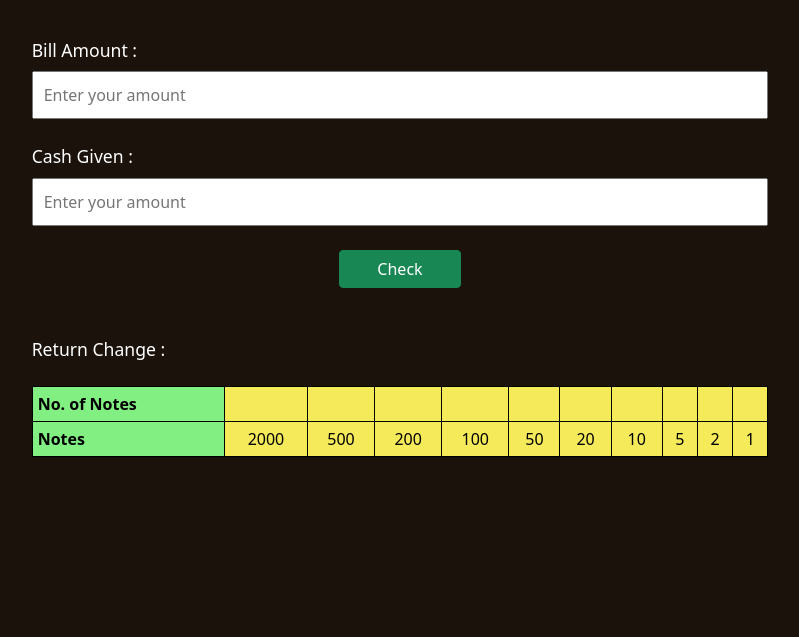
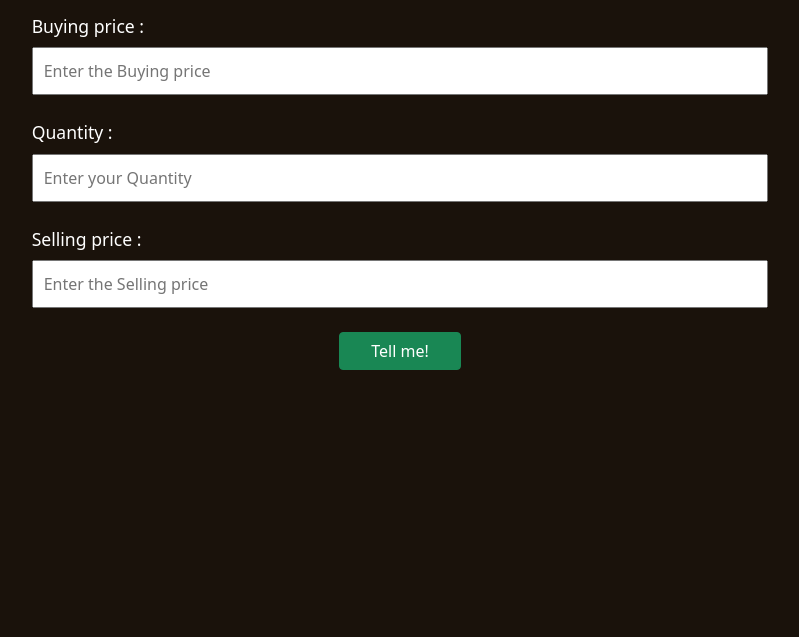
Before and after one commit to jayeshtele/Stocks-Profit-Loss-App, a plain HTML site: page index.html in a window 1280 px wide. Shown: the part 163-800 px from the top of the page, without its empty margins (240-1039 px from the left). Drawn offline with nearby package versions, Linux system fonts and the light colour scheme.

Commit message:
Update index.html

```diff
--- a/index.html
+++ b/index.html
@@ -1,59 +1,36 @@
 <!DOCTYPE html>
 <html lang="en">
+
 <head>
     <meta charset="UTF-8">
     <meta http-equiv="X-UA-Compatible" content="IE=edge">
     <meta name="viewport" content="width=device-width, initial-scale=1.0">
-    <title>Cash Register Manager App</title>
-    <link href="https://cdn.jsdelivr.net/npm/bootstrap@5.0.2/dist/css/bootstrap.min.css" rel="stylesheet" integrity="sha384-EVSTQN3/azprG1Anm3QDgpJLIm9Nao0Yz1ztcQTwFspd3yD65VohhpuuCOmLASjC" crossorigin="anonymous">
+    <title>Stocks Profit/Loss App</title>
+    <link href="https://cdn.jsdelivr.net/npm/bootstrap@5.0.2/dist/css/bootstrap.min.css" rel="stylesheet"
+        integrity="sha384-EVSTQN3/azprG1Anm3QDgpJLIm9Nao0Yz1ztcQTwFspd3yD65VohhpuuCOmLASjC" crossorigin="anonymous">
     <link rel="stylesheet" href="style.css">
 </head>
+
 <body>
     <main class="row">
 
         <div class="mx-auto col-11 col-md-8 col-xl-7 col-xxl-5 mt-5">
 
             <head>
-                <h1 class="text-center">Cash Register Manager</h1>
-                <p class="text-center mt-3">Enter the bill amount and cash given by the customer and know minimum number
-                    of notes to return.</p>
+                <h1 class="text-center">Stocks Profit/Loss App</h1>
+                <p class="text-center mt-3">Enter the Buying price, Quantity and Selling price and know the return is
+                    Profit or Loss.</p>
             </head>
 
             <section class="d-flex flex-column">
-                <label for="billAmount" class="mt-4 mb-2">Bill Amount :</label>
-                <input type="text" placeholder="Enter your amount" id="billAmount">
-                <label for="cashGiven" class="mt-4 mb-2">Cash Given :</label>
-                <input type="text" placeholder="Enter your amount" id="cashGiven" class="mb-4">
-                <button class="btn btn-success col-4 col-sm-3 col-md-3 col-xl-2 mx-auto">Check</button>
-                <label for="Return" class="mt-5 mb-4">Return Change :</label>
-                <table id="Return">
-                    <tr>
-                        <th>No. of Notes</th>
-                        <td class="NoOfnotes"></td>
-                        <td class="NoOfnotes"></td>
-                        <td class="NoOfnotes"></td>
-                        <td class="NoOfnotes"></td>
-                        <td class="NoOfnotes"></td>
-                        <td class="NoOfnotes"></td>
-                        <td class="NoOfnotes"></td>
-                        <td class="NoOfnotes"></td>
-                        <td class="NoOfnotes"></td>
-                        <td class="NoOfnotes"></td>
-                    </tr>
-                    <tr>
-                        <th>Notes</th>
-                        <td>2000</td>
-                        <td>500</td>
-                        <td>200</td>
-                        <td>100</td>
-                        <td>50</td>
-                        <td>20</td>
-                        <td>10</td>
-                        <td>5</td>
-                        <td>2</td>
-                        <td>1</td>
-                    </tr>
-                </table>
+                <label for="billAmount" class="mt-4 mb-2">Buying price :</label>
+                <input type="text" placeholder="Enter the Buying price" id="billAmount">
+                <label for="billAmount" class="mt-4 mb-2">Quantity :</label>
+                <input type="text" placeholder="Enter your Quantity" id="billAmount">
+                <label for="cashGiven" class="mt-4 mb-2">Selling price :</label>
+                <input type="text" placeholder="Enter the Selling price" id="cashGiven" class="mb-4">
+                <button class="btn btn-success col-4 col-sm-3 col-md-3 col-xl-2 mx-auto">Tell me!</button>
+                <div class="output mt-5 text-center"></div>
             </section>
 
         </div>
@@ -61,7 +38,10 @@
 
 
         <script src="script.js"></script>
-        <script src="https://cdn.jsdelivr.net/npm/bootstrap@5.0.2/dist/js/bootstrap.bundle.min.js" integrity="sha384-MrcW6ZMFYlzcLA8Nl+NtUVF0sA7MsXsP1UyJoMp4YLEuNSfAP+JcXn/tWtIaxVXM" crossorigin="anonymous"></script>
+        <script src="https://cdn.jsdelivr.net/npm/bootstrap@5.0.2/dist/js/bootstrap.bundle.min.js"
+            integrity="sha384-MrcW6ZMFYlzcLA8Nl+NtUVF0sA7MsXsP1UyJoMp4YLEuNSfAP+JcXn/tWtIaxVXM"
+            crossorigin="anonymous"></script>
     </main>
 </body>
+
 </html>
```
